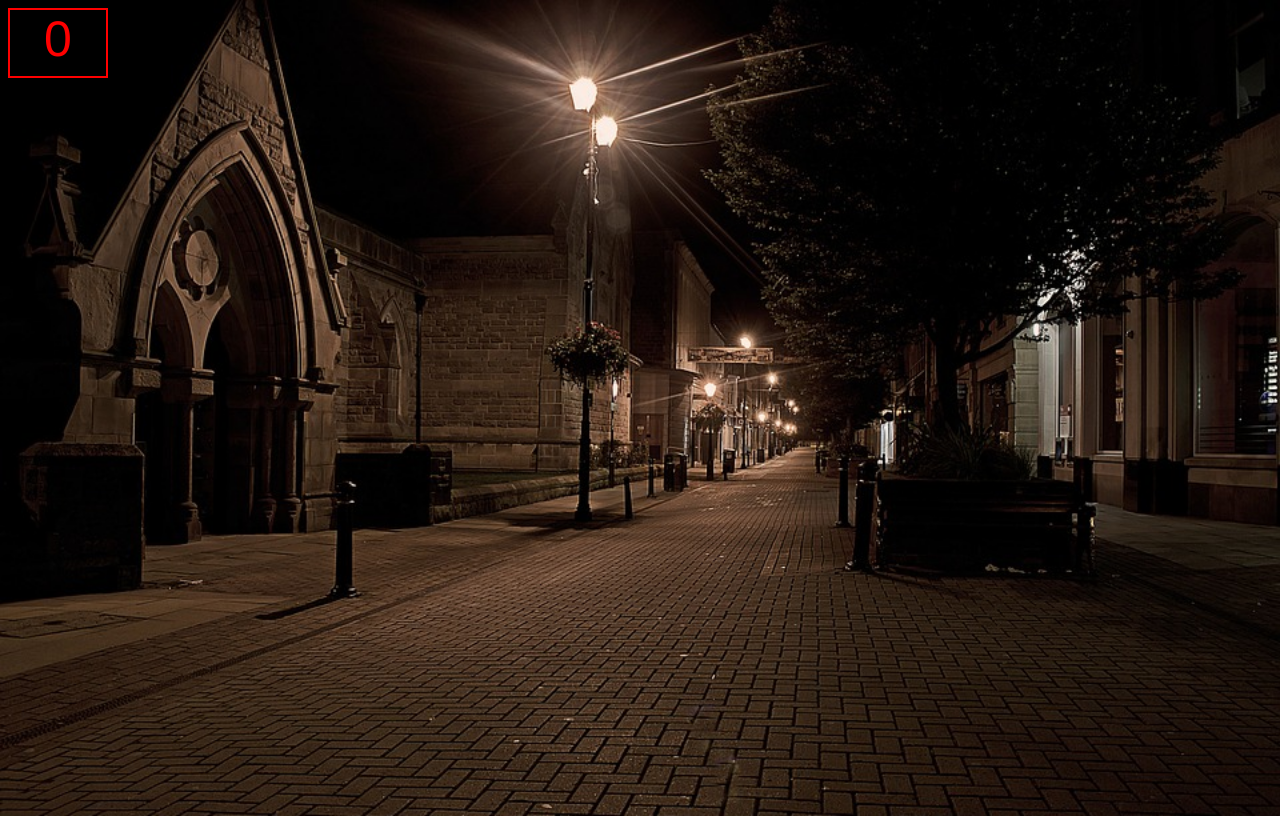
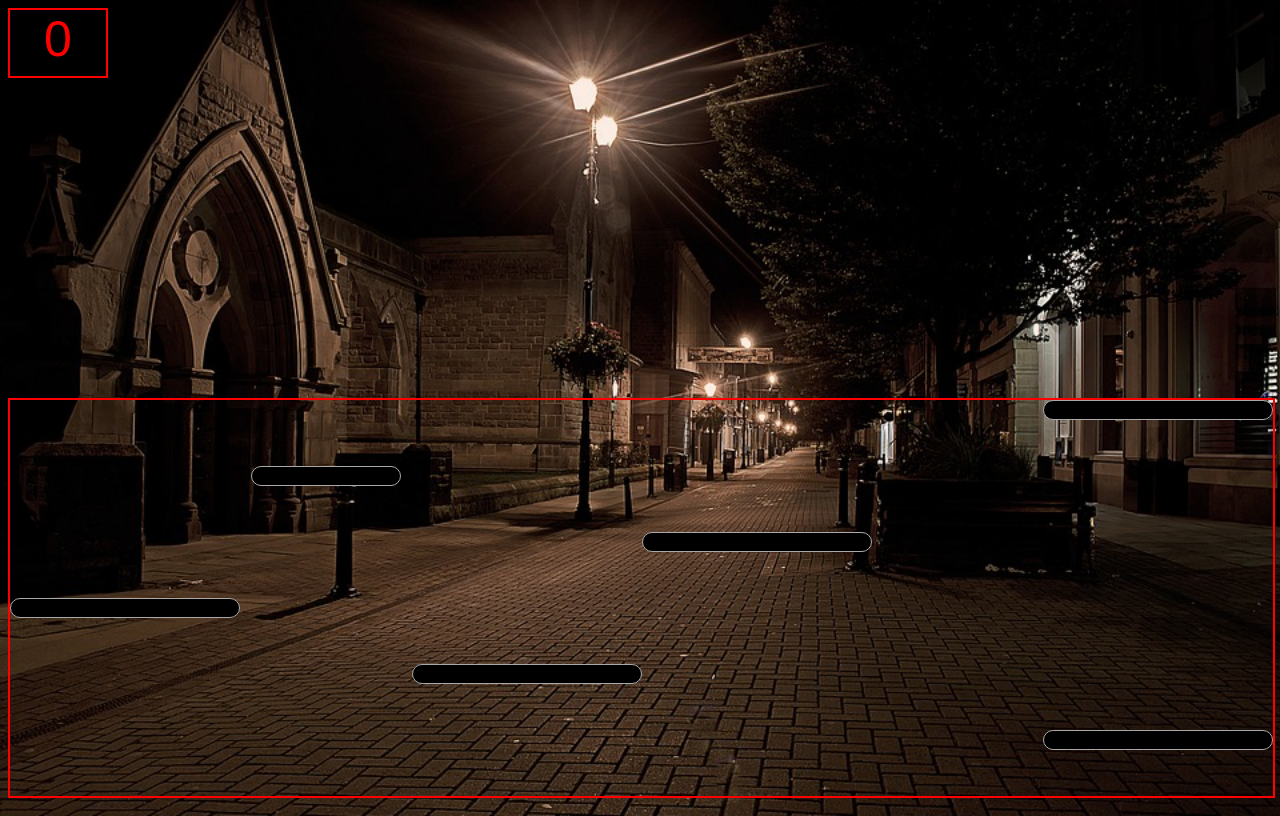
Before and after one commit to cbrannon123/Project1, a plain HTML site: page index.html in a window 1280 px wide. Drawn offline with Linux system fonts and the light colour scheme.

Commit message:
worrking level

```diff
--- a/css/style.css
+++ b/css/style.css
@@ -10,7 +10,11 @@ body {
   background-size: cover;
   height: 100vh;
 
+
+
 }
+
+
 
 .scorebox {
   border: 2px solid red;
@@ -24,3 +28,86 @@ body {
   color: red;
   font-size: 50px;
 }
+
+.level {
+  border: 2px solid red;
+  width: 99%;
+  height: 400px;
+  position: fixed;
+  margin: 40vh auto;
+  display: grid;
+  grid-template-columns: 1fr 1fr 1fr 1fr 1fr 1fr;
+  grid-template-rows: auto;
+  grid-template-areas:
+  ". . . . . a6"
+  ". a5 . . . ."
+  ". . . a4 . ."
+  "a3 . . . . ."
+  ". . a2 . . ."
+  ". . . . . a1"
+
+}
+
+
+
+.area1{
+  border: 1px solid darkgray;
+  background-color: black;
+  border-radius: 50px;
+  height: 20px;
+  width: 230px;
+  margin: 0 auto;
+  grid-area: a1;
+}
+
+.area2 {
+  border: 1px solid darkgray;
+  background-color: black;
+  border-radius: 50px;
+  height: 20px;
+  width: 230px;
+  margin: 0 auto;
+  grid-area: a2;
+}
+
+.area3 {
+  border: 1px solid darkgray;
+  background-color: black;
+  border-radius: 50px;
+  height: 20px;
+  width: 230px;
+  margin: 0 auto;
+  grid-area: a3;
+}
+
+
+
+.area4 {
+  border: 1px solid darkgray;
+  background-color: black;
+  border-radius: 50px;
+  height: 20px;
+  width: 230px;
+  margin: 0 auto;
+  grid-area: a4;
+}
+
+.area5 {
+  border: 1px solid darkgray;
+  background-color: black;
+  border-radius: 50px;
+  height: 20px;
+  width: 150px;
+  margin: 0 auto;
+  grid-area: a5;
+}
+
+.area6 {
+  border: 1px solid darkgray;
+  background-color: black;
+  border-radius: 50px;
+  height: 20px;
+  width: 230px;
+  margin: 0 auto;
+  grid-area: a6;
+}
```
